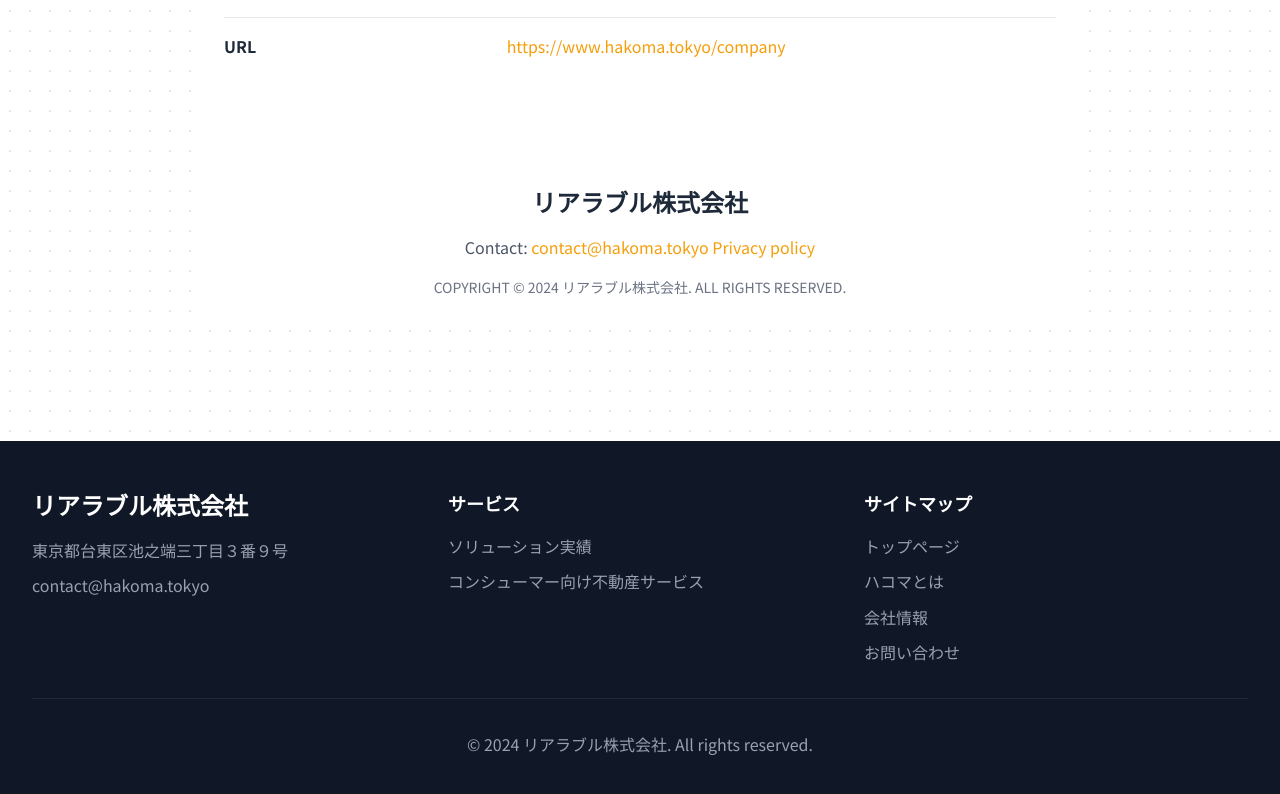
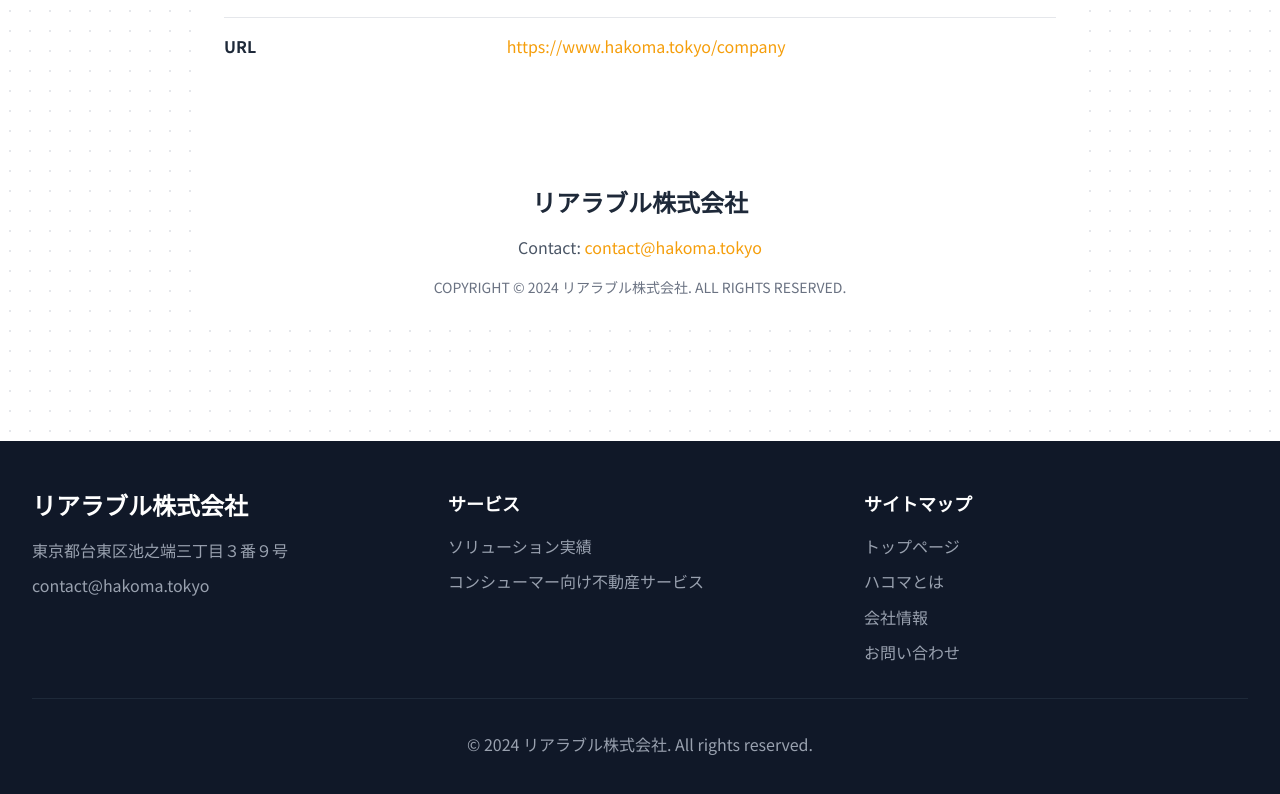
Before and after one commit to realable-Inc/realable-hp, a Next.js app: page /company in a window 1280 px wide. Shown: the part 883-1677 px from the top of the page. Built offline with nearby package versions, Linux system fonts and the light colour scheme.

Commit message:
概要修正

```diff
--- a/src/components/CompanySection/CompanyDetails.tsx
+++ b/src/components/CompanySection/CompanyDetails.tsx
@@ -88,8 +88,6 @@
         <div className="text-gray-600">
           <span>Contact: </span>
           <a href="mailto:contact@hakoma.tokyo" className="text-orange-500 hover:underline">contact@hakoma.tokyo</a>
-          <span> </span>
-          <a href="#" className="text-orange-500 hover:underline">Privacy policy</a>
         </div>
         <div className="text-sm text-gray-500">
           COPYRIGHT © 2024 リアラブル株式会社. ALL RIGHTS RESERVED.
```
